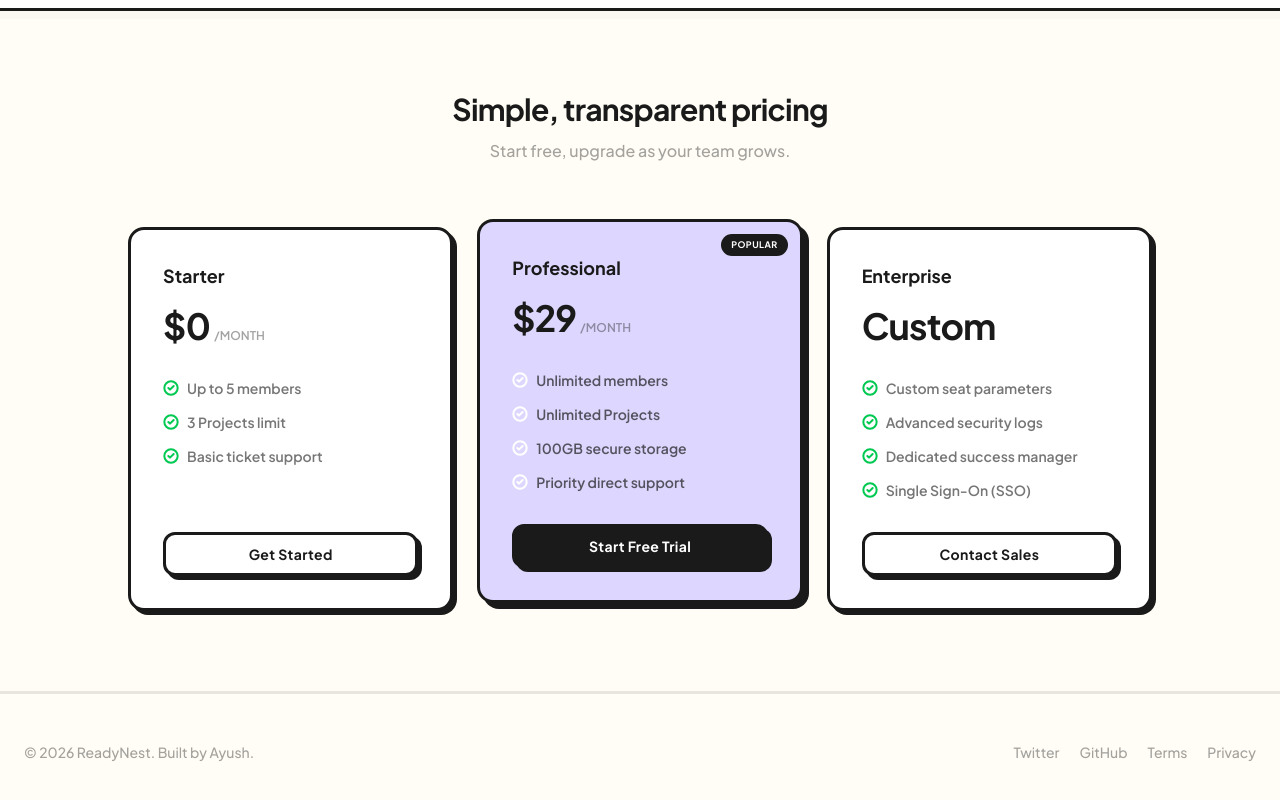
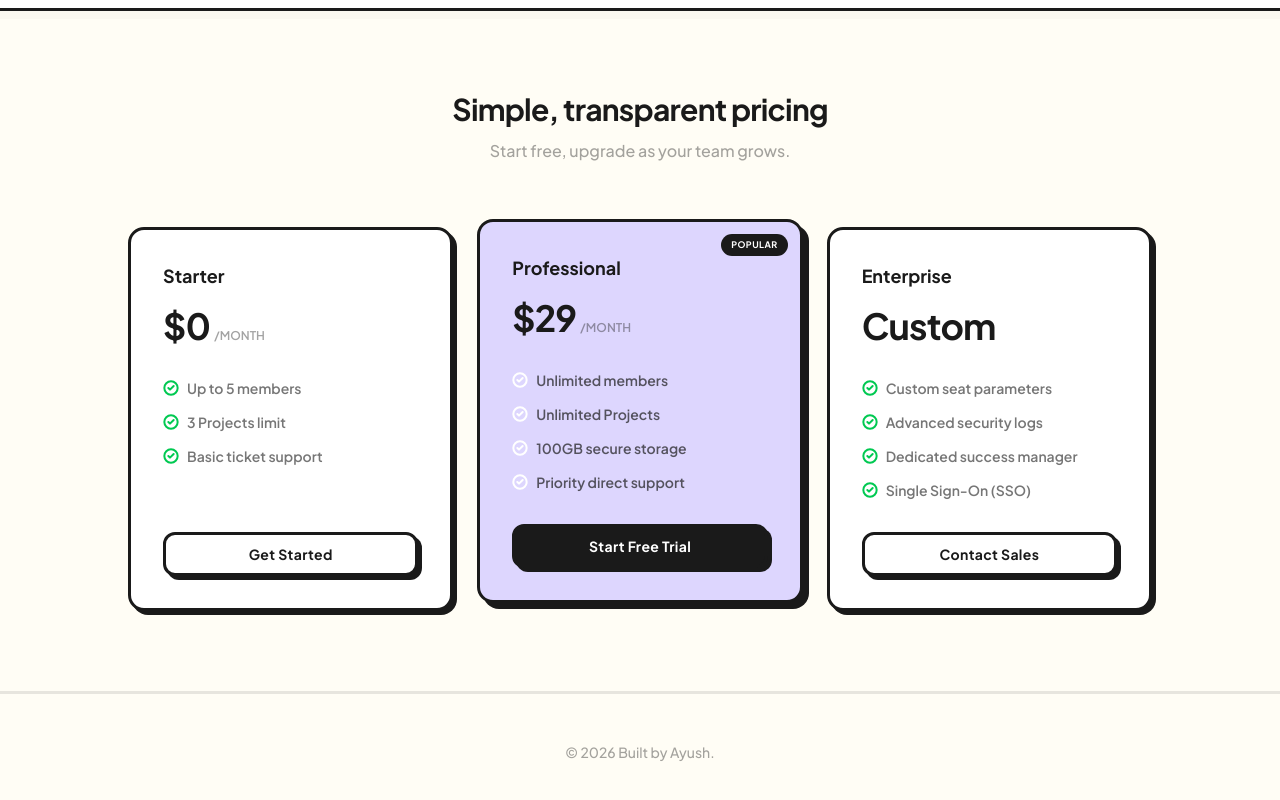
Before and after one commit to ayushsinha008/Multi-Tenant-SaaS-Platform, a Next.js app in the folder apps/web/: page / in a window 1280 px wide. Shown: the part 1295-2095 px from the top of the page. Built offline with nearby package versions, Linux system fonts and the light colour scheme.

Commit message:
style: remove ReadyNest and social links from footer

```diff
--- a/apps/web/src/app/page.tsx
+++ b/apps/web/src/app/page.tsx
@@ -185,14 +185,8 @@ export default function Home() {
       </section>
 
       {/* ─── Footer ────────────────────────────────────────────────────────── */}
-      <footer className="max-w-7xl mx-auto px-6 pt-12 border-t-[3px] border-[#1A1A1A]/10 flex flex-col sm:flex-row justify-between items-center gap-4 text-sm font-medium text-[#1A1A1A]/40">
-        <div>© 2026 ReadyNest. Built by Ayush.</div>
-        <div className="flex gap-5">
-          <a href="#" className="hover:text-[#1A1A1A] hover:underline">Twitter</a>
-          <a href="#" className="hover:text-[#1A1A1A] hover:underline">GitHub</a>
-          <a href="#" className="hover:text-[#1A1A1A] hover:underline">Terms</a>
-          <a href="#" className="hover:text-[#1A1A1A] hover:underline">Privacy</a>
-        </div>
+      <footer className="max-w-7xl mx-auto px-6 pt-12 border-t-[3px] border-[#1A1A1A]/10 flex justify-center items-center gap-4 text-sm font-medium text-[#1A1A1A]/40">
+        <div>© 2026 Built by Ayush.</div>
       </footer>
     </div>
   );
```
